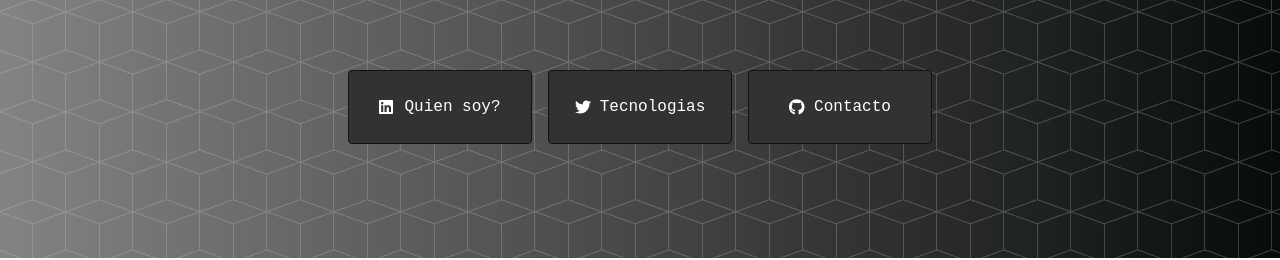
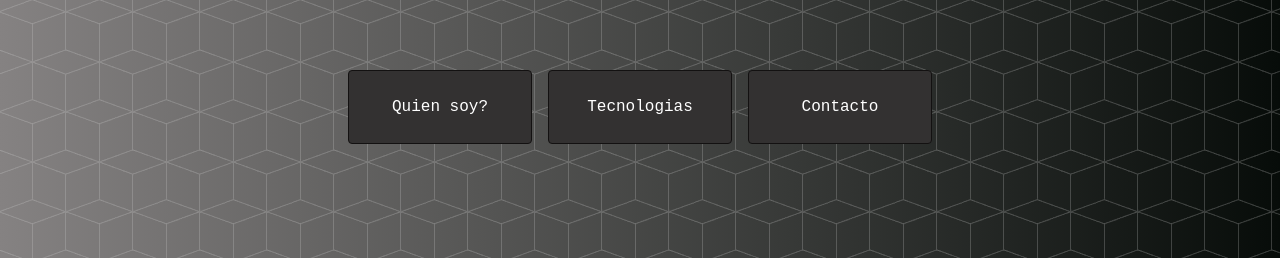
Before and after one commit to yoinercoding/WebP, an Angular app in the folder angular-webp/: page /main in a window 1280 px wide. Shown: the part 351-611 px from the top of the page. Built offline with nearby package versions, Linux system fonts and the light colour scheme.

Commit message:
Se configuran las comunicaciones entre componentes

```diff
--- a/angular-webp/src/app/contacto/contacto.component.html
+++ b/angular-webp/src/app/contacto/contacto.component.html
@@ -1 +1 @@
-<p>contacto works!</p>
+<h1>PRUEBAAAAAAAAAAAAAAAAAAAA</h1>
--- a/angular-webp/src/app/info/info.component.html
+++ b/angular-webp/src/app/info/info.component.html
@@ -1 +1 @@
-<p>info works!</p>
+<h1>PRUEBAAAAAAAAAAAAAAAAAAA</h1>
--- a/angular-webp/src/app/main/main.component.html
+++ b/angular-webp/src/app/main/main.component.html
@@ -11,25 +11,17 @@
     </div>
 
 <div class="card-container">
-    <a class="card" target="_blank" rel="noopener" href="https://www.linkedin.com/in/yoinerbello/">
-        <i class="material-icons">
-            <i class="fa-brands fa-linkedin"></i>
-        </i>
+    <a class="card" rel="noopener" href="#" routerLink = '/info'>
             <span>Quien soy?</span>
     </a>
 
-    <a class="card" target="_blank" rel="noopener" href="https://twitter.com/BelloYoiner">
-        <i class="material-icons">
-            <i class="fa-brands fa-twitter"></i>
-        </i>
+        <a class="card" rel="noopener" href="#" routerLink = '/tecnologias'>
             <span>Tecnologias</span>
     </a>
 
-    <a class="card" target="_blank" rel="noopener" href="https://github.com/yoinercoding">
-        <i class="material-icons">
-            <i class="fa-brands fa-github"></i>
-        </i>
+    <a class="card" rel="noopener" href="#" routerLink = '/contacto'>
             <span>Contacto</span>
     </a>
+
 </div>
 </div>
--- a/angular-webp/src/app/tecnologias/tecnologias.component.html
+++ b/angular-webp/src/app/tecnologias/tecnologias.component.html
@@ -1 +1 @@
-<p>tecnologias works!</p>
+<h1>PRUEBAAAAAAAAAAAAAAAAAAAA</h1>
```
Also changed, not shown: angular-webp/src/app/app-routing.module.ts (+7 -1 lines).
